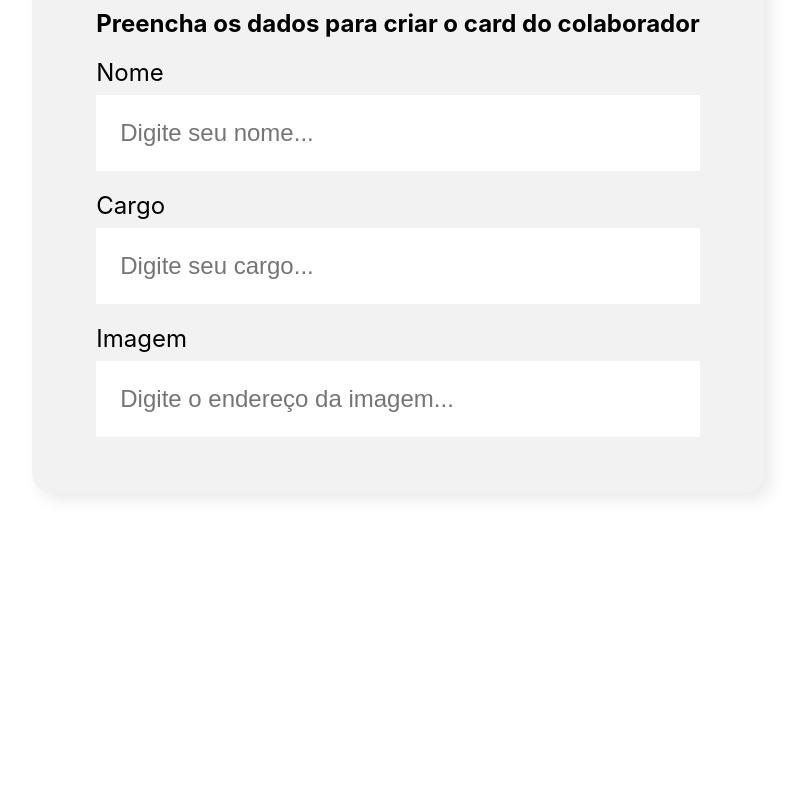
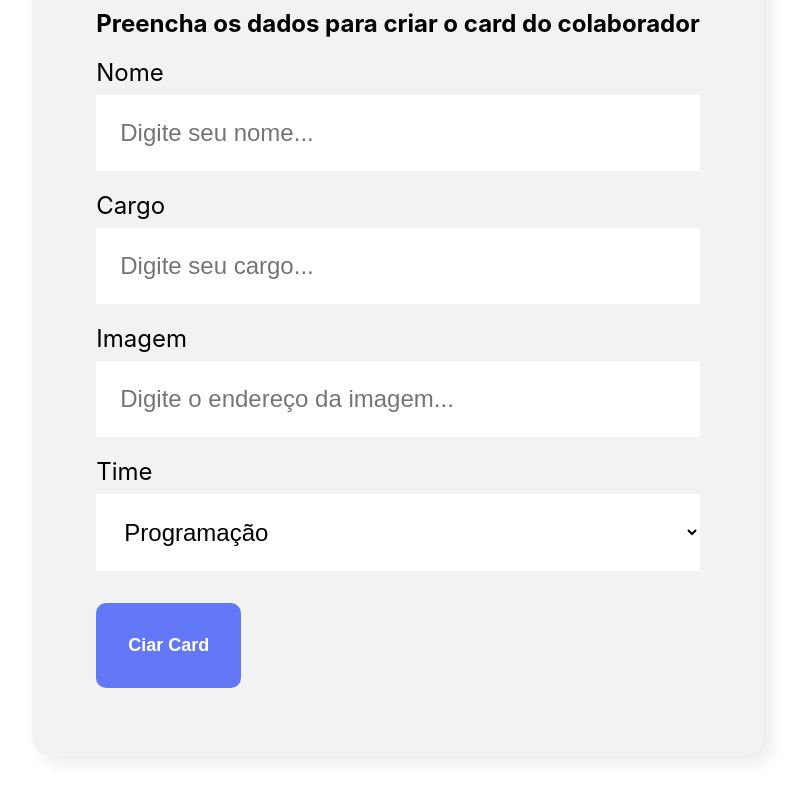
Before and after one commit to Gotera/organo, a React (Create React App) app: page / in a window 1280 px wide. Shown: the part 625-1425 px from the top of the page, without its empty margins (242-1042 px from the left). Before the commit the page ends 1198 px from the top, so only its background shows below. Built offline with nearby package versions, Linux system fonts and the light colour scheme.

Commit message:
2 compelted

```diff
--- /dev/null
+++ b/src/components/Button/Button.css
@@ -0,0 +1,15 @@
+.button {
+    background-color: #6278f7;
+    border-radius: 10px;
+    font-weight: 700;
+    font-size: 18px;
+    padding: 32px;
+    border: none;
+    cursor: pointer;
+    color: #FFF;
+    margin: 32px 0;
+}
+
+.button:hover {
+    color: #95ffd4;
+}
--- /dev/null
+++ b/src/components/Button/index.js
@@ -0,0 +1,8 @@
+import "./Button.css"
+
+const Button = (props) =>  {
+    return (
+        <button className="button"> {props.text} </button>
+    )}
+
+export default Button;
--- /dev/null
+++ b/src/components/FloatList/FloatList.css
@@ -0,0 +1,15 @@
+.float-list label{
+    display: block;
+    margin-bottom: 8px;
+    font-size: 24px;
+}
+
+.float-list select {
+    box-sizing: border-box;
+    background-color: #fff;
+    box-shadow: 10px 10px rgba(0, 0, 0, 0.0);
+    width: 100%;
+    border: none;
+    font-size: 24px;
+    padding: 24px;
+}
--- /dev/null
+++ b/src/components/FloatList/index.js
@@ -0,0 +1,13 @@
+import "./FloatList.css"
+
+const FloatList = (props) => {
+    return (
+        <div className="float-list">
+            <label>{ props.label }</label>
+            <select>
+                { props.itens.map(item => <option key={ item }>{ item }</option>)}
+            </select>
+        </div>
+    )}
+
+export default FloatList;
--- a/src/components/Formulary/index.js
+++ b/src/components/Formulary/index.js
@@ -1,14 +1,34 @@
 import "./Form.css"
 import TextField from "../TextField"
+import FloatList from "../FloatList";
+import Button from "../Button";
 
 const Form = () => {
+
+    const times = [
+        'Programação',
+        'Front-End',
+        'Data Science',
+        'Devops',
+        'Ux e Design',
+        'Mobile',
+        'Inovação e Gestão',
+    ]
+
+    const onSend = (event) => {
+        event.preventDefault();
+        console.log('Formulário Enviado')
+    }
+
     return (
         <section className="formulary">
-            <form>
+            <form onSubmit={onSend}>
                 <h2>Preencha os dados para criar o card do colaborador</h2>
                 <TextField label="Nome" placeholder="Digite seu nome" />
                 <TextField label="Cargo" placeholder="Digite seu cargo" />
                 <TextField label="Imagem" placeholder="Digite o endereço da imagem" />
+                <FloatList label="Time" itens={ times }/>
+                <Button text="Ciar Card"/>
             </form>
         </section>
     )}
--- a/src/components/TextField/index.js
+++ b/src/components/TextField/index.js
@@ -7,7 +7,7 @@
     return (
         <div className="text-field">
             <label>{ props.label }</label>
-            <input placeholder={placeholderModifier}/>
+            <input required={true} placeholder={placeholderModifier}/>
         </div>
     )
 }
```
